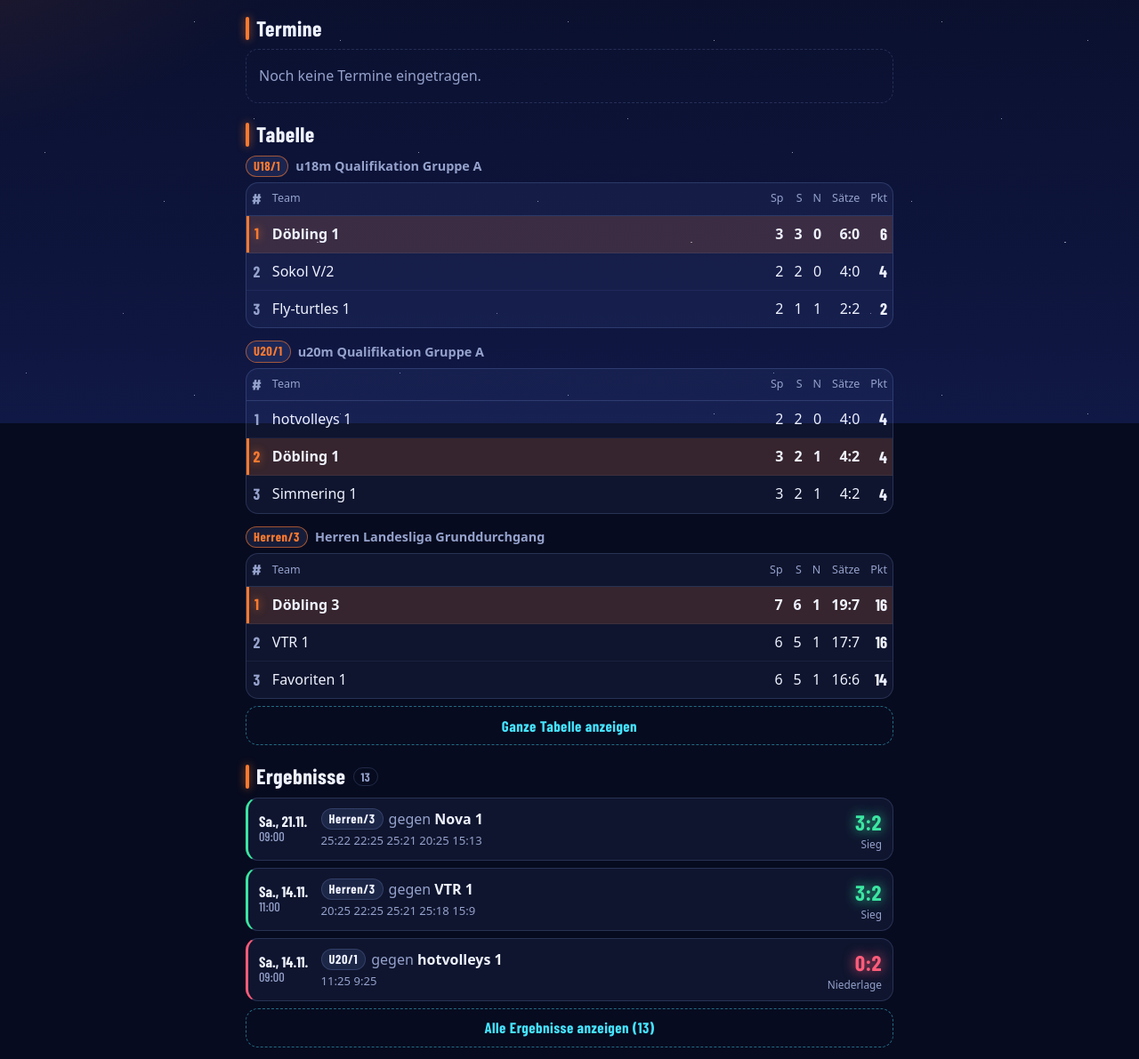
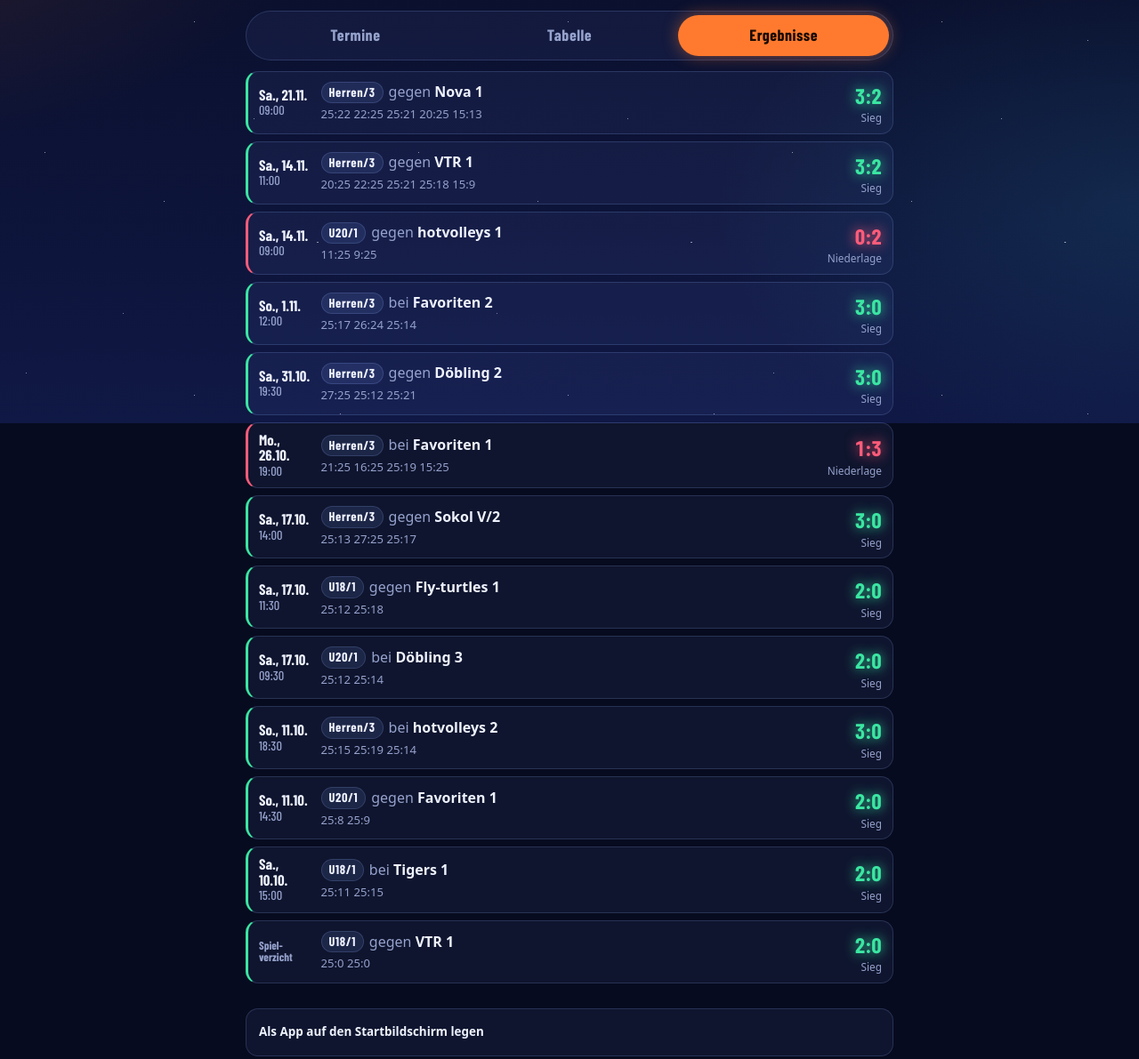
Before and after one commit to beclabi30/spielplan, a plain HTML site: page site/index.html in a window 1280 px wide. Shown: the part 324-1515 px from the top of the page at 89% size. Drawn offline with Linux system fonts and the light colour scheme.

Commit message:
Reiter Termine/Tabelle/Ergebnisse zurück, Kopfzeile ohne blauen Rand
Co-Authored-By: Claude Opus 5.5 <noreply@anthropic.com>

```diff
--- a/site/app.js
+++ b/site/app.js
@@ -9,8 +9,7 @@ const nowFn = () => (params.get('now') ? new Date(params.get('now')) : new Date(
 
 let data = null;
 let selected = 'all';
-const SHORT = 3; // so viele Termine/Ergebnisse sind sofort sichtbar
-const open = { up: false, tab: false, res: false }; // „Alle anzeigen“ aufgeklappt?
+let pane = null; // 'up' | 'tab' | 'res'; null = automatisch
 try { selected = localStorage.getItem('team') || 'all'; } catch { /* privat oder gesperrt */ }
 
 /* ---------- Helfer ---------- */
@@ -187,49 +186,35 @@ function gameRow(g, kind) {
   return h('li', { class: cls }, date, who, right);
 }
 
-function moreButton(key, total, shown, label) {
-  const btn = document.getElementById(`more-${key}`);
-  if (total <= shown && !open[key]) { btn.hidden = true; return; }
-  btn.hidden = false;
-  btn.textContent = open[key] ? 'Weniger anzeigen' : `Alle ${label} anzeigen (${total})`;
-  btn.setAttribute('aria-expanded', String(open[key]));
+function renderList(id, games, kind, emptyText) {
+  document.getElementById(id).replaceChildren(...(games.length ? games.map(g => gameRow(g, kind)) : [h('li', { class: 'empty-row' }, emptyText)]));
 }
 
-function renderList(key, id, games, kind, emptyText, label) {
-  const shown = open[key] ? games : games.slice(0, SHORT);
-  document.getElementById(id).replaceChildren(...(games.length ? shown.map(g => gameRow(g, kind)) : [h('li', { class: 'empty-row' }, emptyText)]));
-  moreButton(key, games.length, SHORT, label);
-  const c = document.getElementById(`c-${key}`); if (c) c.textContent = games.length ? String(games.length) : '';
-}
-
-/** Kurzansicht: eigenes Team mit direkten Nachbarn; aufgeklappt: ganze Tabelle. */
 function renderTables() {
   const box = document.getElementById('tables');
   box.replaceChildren();
-  let hiddenRows = 0;
   for (const t of visibleTeams()) for (const c of t.competitions) {
     if (!c.standings.length) continue;
-    const me = c.standings.findIndex(s => s.team === t.team);
-    let rows = c.standings;
-    if (!open.tab && me >= 0) {
-      const from = Math.max(0, Math.min(me - 1, c.standings.length - 3));
-      rows = c.standings.slice(from, from + 3);
-    }
-    hiddenRows += c.standings.length - rows.length;
     box.append(h('h3', { class: 'tbl-title' }, h('span', { class: 'chip us' }, t.label), ` ${c.name}`),
       h('table', { class: 'standings' },
         h('thead', {}, h('tr', {}, h('th', { class: 'r', scope: 'col', title: 'Platz' }, '#'), h('th', { class: 't', scope: 'col' }, 'Team'),
           h('th', { scope: 'col', title: 'Spiele' }, 'Sp'), h('th', { scope: 'col', title: 'Siege' }, 'S'), h('th', { scope: 'col', title: 'Niederlagen' }, 'N'),
           h('th', { class: 'sets', scope: 'col' }, 'Sätze'), h('th', { scope: 'col', title: 'Punkte' }, 'Pkt'))),
-        h('tbody', {}, rows.map(s => h('tr', { class: s.team === t.team ? 'us' : null },
+        h('tbody', {}, c.standings.map(s => h('tr', { class: s.team === t.team ? 'us' : null },
           h('td', { class: 'r' }, s.rank), h('td', { class: 't' }, s.team), h('td', {}, s.played ?? '–'), h('td', {}, s.won ?? '–'), h('td', {}, s.lost ?? '–'),
           h('td', { class: 'sets' }, `${s.setsWon ?? '–'}:${s.setsLost ?? '–'}`), h('td', { class: 'pts' }, s.points ?? '–'))))));
   }
   if (!box.children.length) box.append(h('p', { class: 'empty-row' }, 'Noch keine Tabelle veröffentlicht.'));
-  const btn = document.getElementById('more-tab');
-  btn.hidden = !open.tab && hiddenRows === 0;
-  btn.textContent = open.tab ? 'Weniger anzeigen' : 'Ganze Tabelle anzeigen';
-  btn.setAttribute('aria-expanded', String(open.tab));
+}
+
+function renderTabs(hasUpcoming) {
+  const active = pane || (hasUpcoming ? 'up' : 'res');
+  for (const b of document.querySelectorAll('.tabs button')) {
+    const on = b.dataset.pane === active;
+    b.setAttribute('aria-selected', String(on));
+    b.tabIndex = on ? 0 : -1;
+    document.getElementById(`pane-${b.dataset.pane}`).hidden = !on;
+  }
 }
 
 function renderStatus() {
@@ -255,9 +240,10 @@ function render() {
   renderStatus();
   const { upcoming, past } = split(gamesOf(visibleTeams()), now);
   renderNext(upcoming, past, now);
-  renderList('up', 'upcoming', upcoming.slice(1), 'up', upcoming.length ? 'Keine weiteren Termine.' : 'Noch keine Termine eingetragen.', 'Termine');
+  renderList('upcoming', upcoming.slice(1), 'up', upcoming.length ? 'Keine weiteren Termine. Das nächste Spiel steht oben.' : 'Noch keine Termine eingetragen.');
   renderTables();
-  renderList('res', 'results', past, 'past', 'Noch keine Ergebnisse.', 'Ergebnisse');
+  renderList('results', past, 'past', 'Noch keine Ergebnisse.');
+  renderTabs(upcoming.length > 1);
 }
 
 /* ---------- Laden ---------- */
@@ -292,7 +278,7 @@ async function load(manual) {
 
 document.addEventListener('DOMContentLoaded', () => {
   document.getElementById('refresh').addEventListener('click', () => load(true));
-  for (const b of document.querySelectorAll('.more')) b.addEventListener('click', () => { open[b.dataset.key] = !open[b.dataset.key]; render(); });
+  for (const b of document.querySelectorAll('.tabs button')) b.addEventListener('click', () => { pane = b.dataset.pane; render(); });
   const logo = document.getElementById('club-logo');
   logo.addEventListener('load', () => { logo.hidden = false; });
   logo.addEventListener('error', () => { logo.remove(); });
--- a/site/index.html
+++ b/site/index.html
@@ -43,22 +43,15 @@
     <div id="alert" class="alert" role="status" hidden></div>
     <section id="next" class="next" aria-label="Nächstes Spiel"></section>
 
-    <section class="sec" aria-labelledby="h-up">
-      <h2 id="h-up" class="sec-h">Termine <span class="count" id="c-up"></span></h2>
-      <ol id="upcoming" class="games"></ol>
-      <button type="button" class="more" id="more-up" data-key="up" hidden></button>
-    </section>
-
-    <section class="sec" aria-labelledby="h-tab">
-      <h2 id="h-tab" class="sec-h">Tabelle</h2>
-      <div id="tables"></div>
-      <button type="button" class="more" id="more-tab" data-key="tab" hidden></button>
-    </section>
-
-    <section class="sec" aria-labelledby="h-res">
-      <h2 id="h-res" class="sec-h">Ergebnisse <span class="count" id="c-res"></span></h2>
-      <ol id="results" class="games"></ol>
-      <button type="button" class="more" id="more-res" data-key="res" hidden></button>
+    <section class="panel-area">
+      <div class="tabs" role="tablist" aria-label="Ansicht">
+        <button type="button" role="tab" id="tab-up" aria-controls="pane-up" data-pane="up">Termine</button>
+        <button type="button" role="tab" id="tab-tab" aria-controls="pane-tab" data-pane="tab">Tabelle</button>
+        <button type="button" role="tab" id="tab-res" aria-controls="pane-res" data-pane="res">Ergebnisse</button>
+      </div>
+      <div id="pane-up" role="tabpanel" aria-labelledby="tab-up" class="pane"><ol id="upcoming" class="games"></ol></div>
+      <div id="pane-tab" role="tabpanel" aria-labelledby="tab-tab" class="pane"><div id="tables"></div></div>
+      <div id="pane-res" role="tabpanel" aria-labelledby="tab-res" class="pane"><ol id="results" class="games"></ol></div>
     </section>
   </main>
 
--- a/site/styles.css
+++ b/site/styles.css
@@ -40,7 +40,7 @@ body {
 .sky {
   position: fixed; inset: 0; pointer-events: none; z-index: 0;
   background:
-    radial-gradient(60rem 30rem at 85% -10%, rgba(69, 227, 255, .16), transparent 60%),
+    radial-gradient(50rem 30rem at 100% 70%, rgba(69, 227, 255, .10), transparent 60%),
     radial-gradient(50rem 30rem at -10% 25%, rgba(255, 122, 47, .13), transparent 60%),
     linear-gradient(180deg, var(--bg) 0%, var(--bg-2) 100%);
 }
@@ -66,8 +66,8 @@ a { color: var(--cyan); }
 .top {
   position: sticky; top: 0; z-index: 5;
   padding: calc(env(safe-area-inset-top) + 12px) 16px 10px;
-  background: rgba(7, 11, 31, .78); backdrop-filter: blur(14px); -webkit-backdrop-filter: blur(14px);
-  border-bottom: 1px solid var(--edge);
+  background: var(--bg);
+  box-shadow: 0 10px 24px -12px rgba(0, 0, 0, .8);
 }
 .top-row, .teams, main, .foot { max-width: 760px; margin-left: auto; margin-right: auto; }
 .top-row { display: flex; align-items: center; justify-content: space-between; gap: 12px; }
@@ -146,19 +146,11 @@ main { padding: 18px 16px 8px; }
 .quiet .last .score.loss { color: var(--loss); }
 .score small { display: block; font: 500 .74rem/1.2 var(--body); color: var(--muted); text-shadow: none; }
 
-/* Abschnitte */
-.sec { margin-top: 22px; }
-.sec-h { display: flex; align-items: center; gap: 8px; margin: 0 0 10px; font: 700 1.5rem/1 var(--display); letter-spacing: .02em; }
-.sec-h::before { content: ""; width: 4px; height: 1.1em; border-radius: 2px; background: var(--orange); box-shadow: 0 0 10px rgba(255, 122, 47, .7); }
-.count { font: 700 .85rem/1 var(--display); color: var(--muted); border: 1px solid var(--edge); border-radius: 999px; padding: 3px 8px; }
-.count:empty { display: none; }
-.more {
-  width: 100%; min-height: 44px; margin-top: 8px; cursor: pointer; border-radius: 14px;
-  border: 1px dashed rgba(69, 227, 255, .45); background: transparent; color: var(--cyan);
-  font: 700 1.05rem/1 var(--display); letter-spacing: .03em;
-}
-.more:hover { background: rgba(69, 227, 255, .08); }
-.more[hidden] { display: none; }
+/* Reiter */
+.tabs { display: grid; grid-template-columns: repeat(3, 1fr); gap: 4px; padding: 4px; border-radius: 999px; background: var(--panel); border: 1px solid var(--edge); margin-bottom: 12px; }
+.tabs button { min-height: 46px; border: 0; border-radius: 999px; background: transparent; color: var(--muted); cursor: pointer; font: 700 1.12rem/1 var(--display); letter-spacing: .03em; }
+.tabs button[aria-selected="true"] { background: var(--orange); color: #1A0B02; box-shadow: 0 0 18px rgba(255, 122, 47, .45); }
+.pane[hidden] { display: none; }
 
 /* Spiellisten */
 .games { list-style: none; margin: 0; padding: 0; display: grid; gap: 8px; }
--- a/site/sw.js
+++ b/site/sw.js
@@ -1,5 +1,5 @@
 // Offline-Speicher: Seite aus dem Speicher, Daten immer zuerst aus dem Netz.
-const CACHE = 'spielplan-v3';
+const CACHE = 'spielplan-v4';
 const STATIC = ['./', 'index.html', 'styles.css', 'app.js', 'manifest.webmanifest',
   'fonts/barlow-condensed-500.woff2', 'fonts/barlow-condensed-700.woff2',
   'icons/icon-192.png', 'icons/icon-512.png', 'icons/apple-touch-icon.png', 'icons/club-logo.png'];
```
Also changed, not shown: 1 other file.
